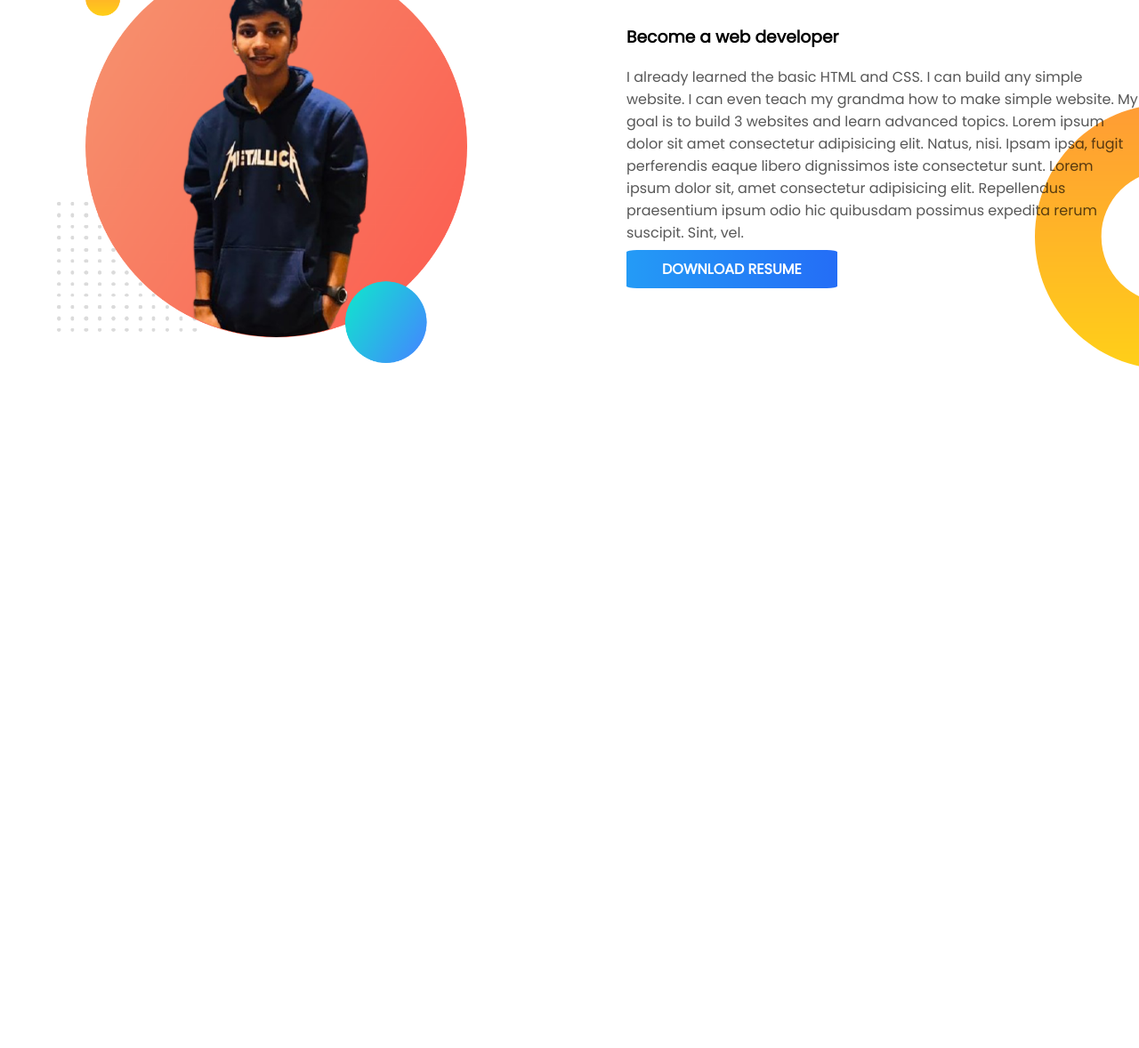
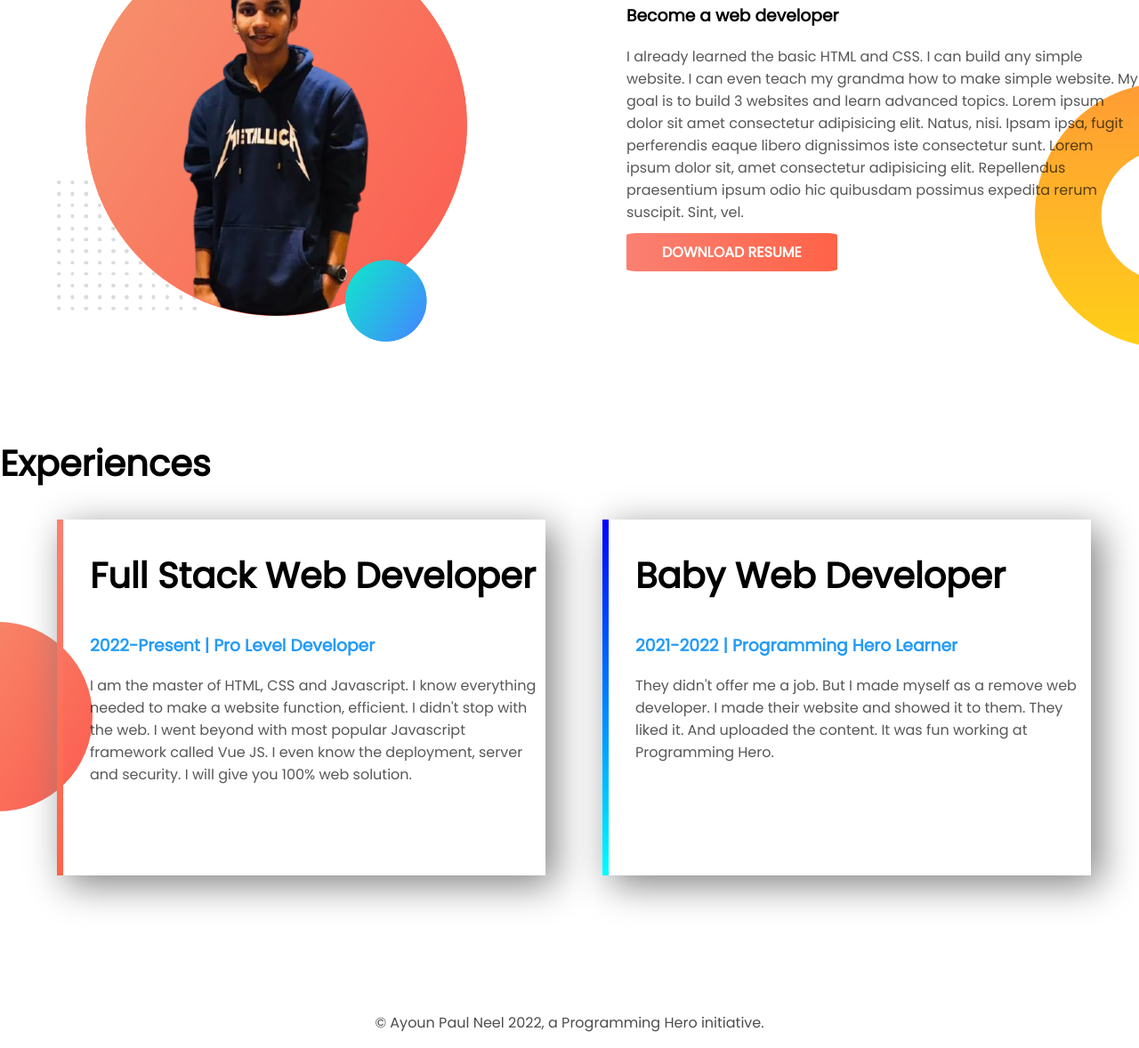
Before and after one commit to neel123go/developer-portfolio, a plain HTML site: page index.html in a window 1280 px wide. Shown: the part 738-1916 px from the top of the page at 89% size. Before the commit the page ends 1253 px from the top, so only its background shows below. Drawn offline with Linux system fonts and the light colour scheme; a web font is replaced by a local one.

Commit message:
experience section & footer added

```diff
--- a/index.html
+++ b/index.html
@@ -13,7 +13,7 @@
 </head>
 
 <body>
-    <section class="first-sec">
+    <section class="first-sec flexible-container">
         <div class="half-width">
             <h1>Welcome To</h1>
             <h1><span class="orange-color">Ayoun Paul Neel</span> World</h1>
@@ -23,8 +23,7 @@
                 School.Lorem ipsum dolor sit amet consectetur, adipisicing elit. Ipsum aliquam corporis unde tempora
                 reiciendis
                 molestias nihil corrupti nam earum nostrum doloribus quam tenetur quidem, eligendi officiis at. Vitae
-                quisquam pariatur vel obcaecati amet, minus praesentium animi provident alias. Exercitationem, enim.
-                Lorem
+                quisquam
             </p>
             <a class="link-button" target="_blank" href="https://github.com/neel123go">HIRE ME</a>
         </div>
@@ -34,7 +33,7 @@
         </div>
     </section>
 
-    <section class="dream-big">
+    <section class="dream-big flexible-container">
         <div class="half-width">
             <img src="images/neel-bg.png" alt="">
         </div>
@@ -49,6 +48,32 @@
             <a class="link-button" target="_blank" href="https://github.com/neel123go">DOWNLOAD RESUME</a>
         </div>
     </section>
+
+    <section class="experience">
+        <h1>Experiences</h1>
+        <div class="flexible-container">
+            <div class="experience-item" id="full-stack">
+                <h2>Full Stack Web Developer</h2>
+                <h3 class="orange-color">2022-Present | Pro Level Developer</h3>
+                <p>I am the master of HTML, CSS and Javascript. I know everything needed to make a website function,
+                    efficient. I didn't stop with the web. I went beyond with most popular Javascript framework called
+                    Vue
+                    JS. I even know the deployment, server and security. I will give you 100% web solution.</p>
+            </div>
+
+            <div class="experience-item" id="baby-web">
+                <h2>Baby Web Developer</h2>
+                <h3 class="orange-color">2021-2022 | Programming Hero Learner</h3>
+                <p>They didn't offer me a job. But I made myself as a remove web developer. I made their website and
+                    showed
+                    it to them. They liked it. And uploaded the content. It was fun working at Programming Hero.</p>
+            </div>
+        </div>
+    </section>
+
+    <footer>
+        <p>© Ayoun Paul Neel 2022, a Programming Hero initiative.</p>
+    </footer>
 </body>
 
 </html>
--- a/style.css
+++ b/style.css
@@ -5,12 +5,18 @@ body{
 h1{
     font-size: 50px;
 }
+h2{
+    font-size: 40px;
+}
 .orange-color{
     color: #249bf6;
 }
-section{
+.flexible-container{
     display: flex;
     margin-bottom: 100px;
+}
+.flexible-container p{
+    margin-bottom: 20px;
 }
 section p{
     color: rgba(0, 0, 0, 0.658);
@@ -27,7 +33,7 @@ section p{
     text-decoration: none;
     font-weight: 700;
     color: white;
-    background-image: linear-gradient(to right, #249bf6, #246df6);
+    background-image: linear-gradient(to right, salmon, tomato);
     padding: 10px 40px;
     border-radius: 5%;
 }
@@ -44,3 +50,33 @@ section p{
 .dream-big h2{
     font-size: 40px;
 }
+.experience{
+    background-image: url(images/exp-bg.png);
+    background-repeat: no-repeat;
+    background-position: left;
+    height: 630px;
+}
+.experience h1{
+    font-size: 40px;
+}
+.experience-item{
+    width: 40%;
+    height: 400px;
+    margin-left: 5%;
+    box-shadow: 10px 10px 40px gray;
+    padding-left: 30px;
+}
+#full-stack{
+    border-left: 7px solid;
+    border-image: linear-gradient(salmon, tomato);
+    border-image-slice: 1;
+}
+#baby-web{
+    border-left: 7px solid;
+    border-image: linear-gradient(blue, cyan);
+    border-image-slice: 1;
+}
+footer p{
+    text-align: center;
+    color: rgb(77, 77, 77);
+}
```
